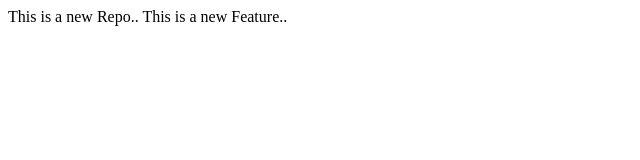
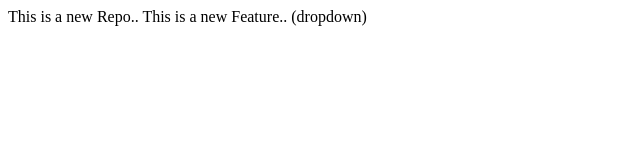
Before and after one commit to ShaileshPawale2004/LocalRepo, a plain HTML site: page index.html in a window 1280 px wide. Shown: the whole page, without its empty margins (0-640 px from the left). Drawn offline with Linux system fonts and the light colour scheme.

```diff
--- a/index.html
+++ b/index.html
@@ -1,2 +1,2 @@
 <pr>This is a new Repo..</pr>
-<pr>This is a new Feature..</pr>
+<pr>This is a new Feature.. (dropdown)</pr>
```
